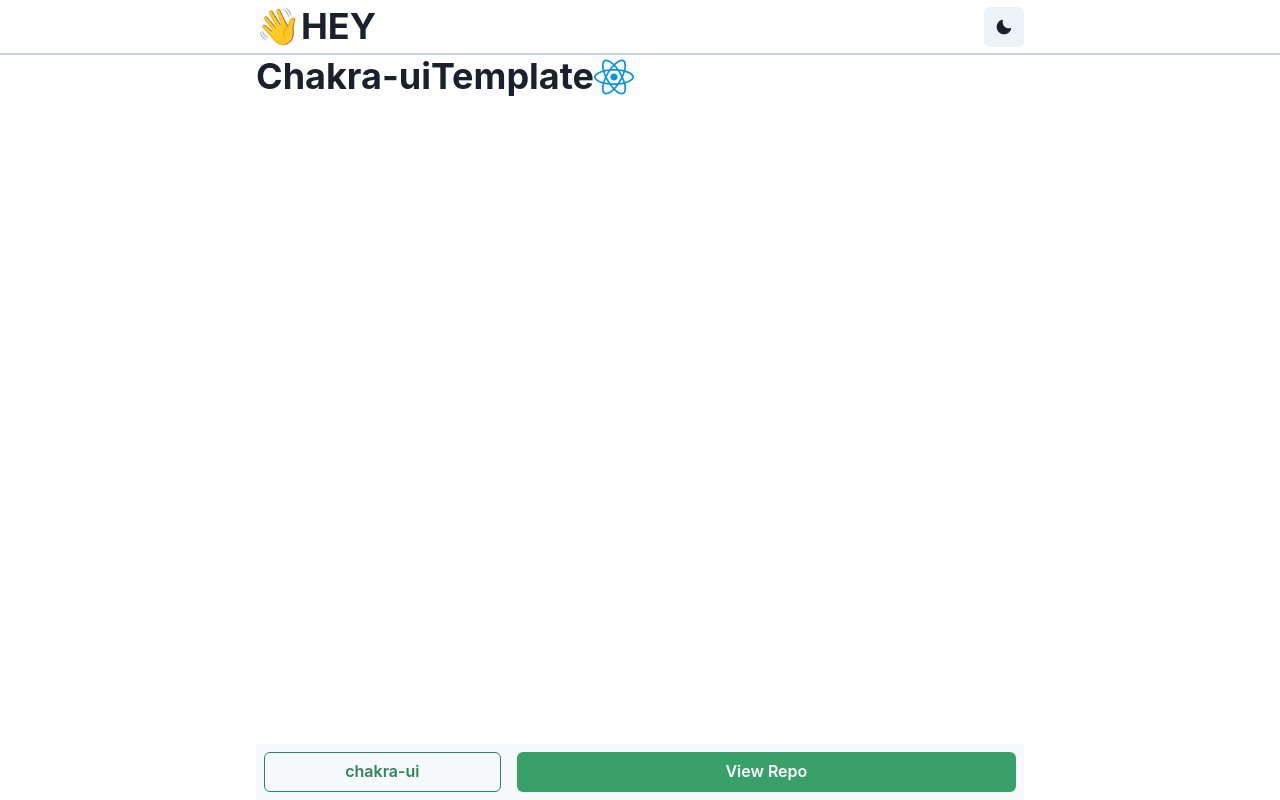
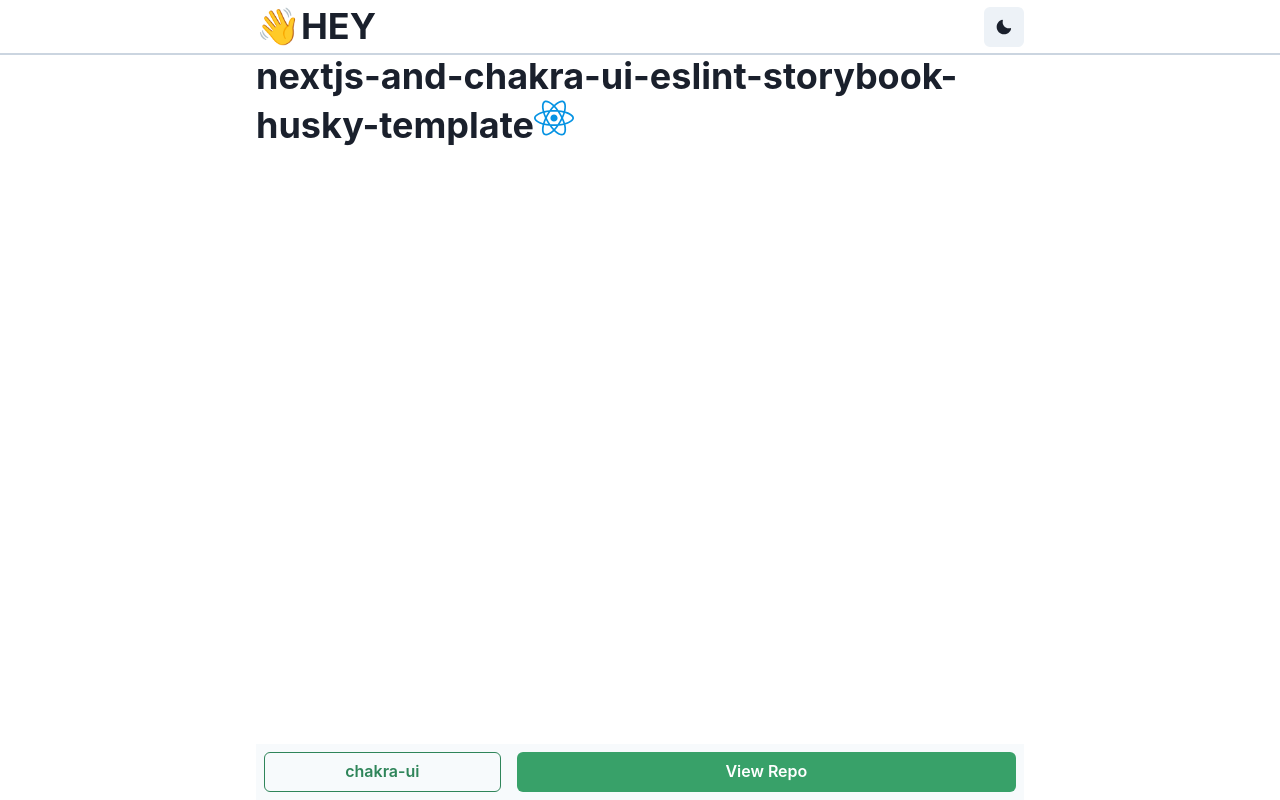
Before and after one commit to mochi-sann/nextjs-and-chakra-ui-eslint-storybook-husky-template, a Next.js app: page / in a window 1280 px wide. Built offline with nearby package versions, Linux system fonts and the light colour scheme.

Commit message:
ちょっと修正

```diff
--- a/src/pages/index.tsx
+++ b/src/pages/index.tsx
@@ -1,8 +1,8 @@
 import {
-  Link as ChakraLink,
+
   Heading,
-  Flex,
-  Center,
+
+
   Icon,
 } from "@chakra-ui/react"
 import { FaReact } from "react-icons/fa"
@@ -17,15 +17,8 @@
     {/* <Hero /> */}
 
     <Heading>
-      <Flex>
-        <ChakraLink isExternal href="https://chakra-ui.com">
-          Chakra-ui
-        </ChakraLink>{" "}
-        Template{" "}
-        <Center>
-          <Icon as={FaReact} w={10} h={10} color="#0693E3" />
-        </Center>{" "}
-      </Flex>
+      nextjs-and-chakra-ui-eslint-storybook-husky-template
+      <Icon as={FaReact} w={10} h={10} color="#0693E3" />
     </Heading>
 
     <DarkModeSwitch />
```
